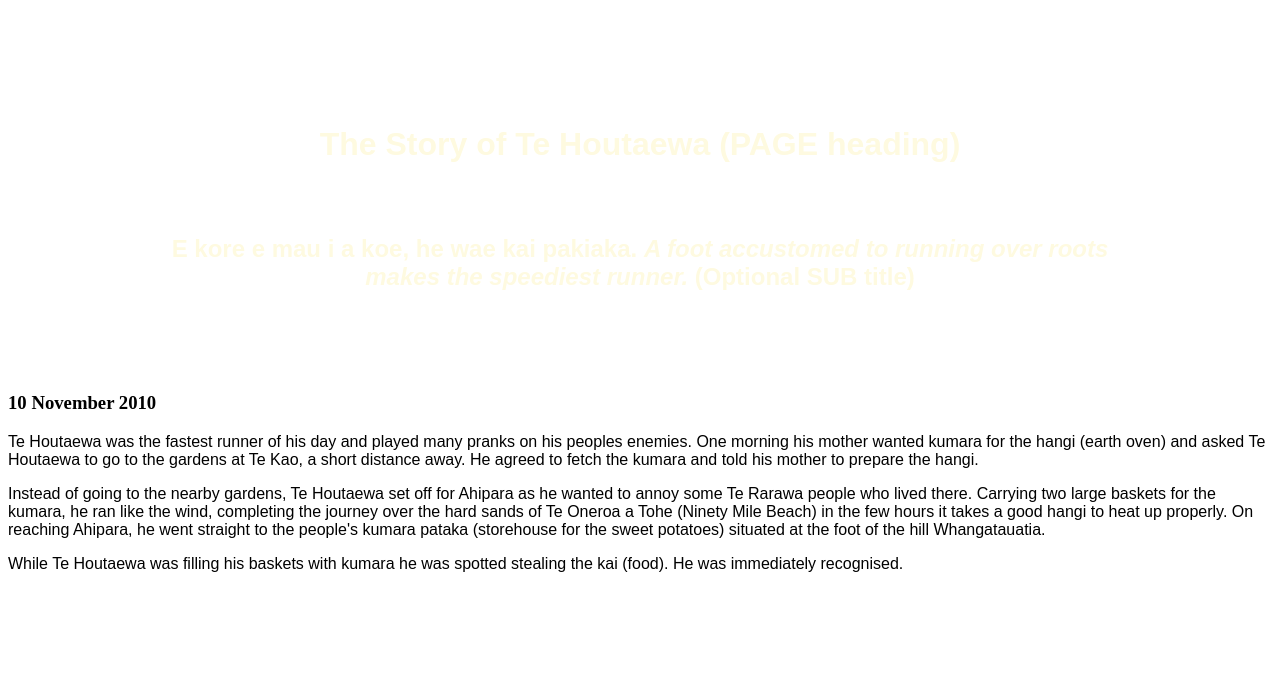
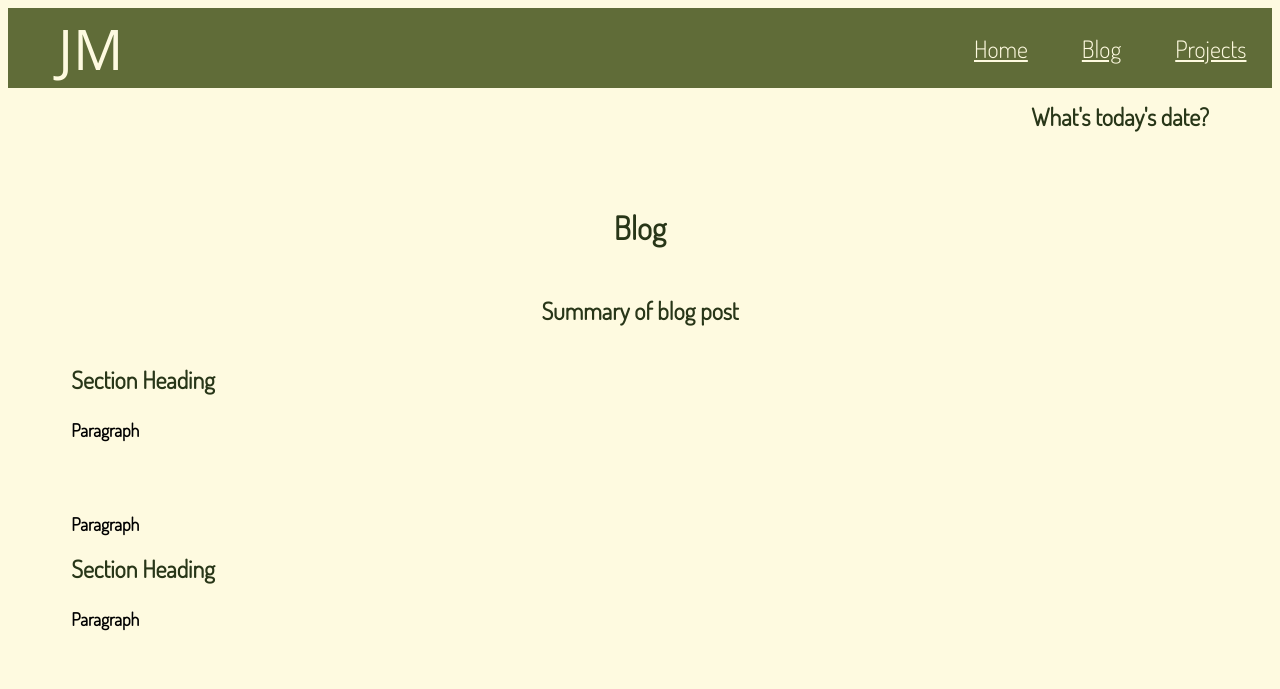
Before and after one commit to julianne-mccoun/julianne-mccoun.github.io, a plain HTML site: page blog/template.html in a window 1280 px wide. Drawn offline with nearby package versions, Linux system fonts and the light colour scheme.

Commit message:
This commit will update my blog template

```diff
--- a/blog/template.html
+++ b/blog/template.html
@@ -1,28 +1,52 @@
-
 <!DOCTYPE html>
 <html>
   <head>
-      <title>Stories and Legends (PAGE title) </title>
+    <title>Blog Title</title>
     <meta charset="UTF-8">
-      <link href="/styles/main.css" rel="stylesheet" type="text/css">
+    <!-- Link to main.css page -->
+    <link href="../styles/tech_blogs.css" rel="stylesheet" type="text/css">
+
+    <!-- Google fonts setup -->
+    <link rel="preconnect" href="https://fonts.googleapis.com">
+    <link rel="preconnect" href="https://fonts.gstatic.com" crossorigin>
+    <link href="https://fonts.googleapis.com/css2?family=Dosis:wght@300&family=Open+Sans&family=Source+Code+Pro:wght@200&display=swap" rel="stylesheet">
+
+    <!-- Favicon -->
+    <link rel="shortcut icon" href="../styles/Images/favicon-32x32.ico" type="image/x-icon">
+
    </head>
 
-    <body>
-      <h1>The Story of Te Houtaewa (PAGE heading)</h1>
-      <h2>E kore e mau i a koe, he wae kai pakiaka. <em>A foot accustomed to running over roots makes the speediest runner.</em> (Optional SUB title) </h2>
-      <h3>10 November 2010</h3>
+<header>
+    <!-- Navigation Bar and Initials Logo -->
+    <nav class="nav-bar">
+        <span class="nav-bar large-logo">JM</span>
+        <a class="hovering" href="https://julianne-mccoun.github.io">Home</a>
+        <a class="hovering" href="https://julianne-mccoun.github.io/blog/blog-index.html">Blog</a>
+        <a class="hovering" href="">Projects</a>
+        <a class="hovering" href="">About Me</a>
+     </nav>
 
+     <h3 class="date">What's today's date?</h3>
+ </header>
+
+<body class="bottom-padding light-tan">
+    <h1>Blog <title></title></h1>
+    <h2>Summary of blog post</h2>
+ <div>
+     <h3>Section Heading</h3>
         <p>
-        Te Houtaewa was the fastest runner of his day and played many pranks on his peoples enemies. One morning his mother wanted kumara for the hangi (earth oven) and asked Te Houtaewa to go to the gardens at Te Kao, a short distance away. He agreed to fetch the kumara and told his mother to prepare the hangi.
+      Paragraph
          </p>
+         <br> <br>
         <p>
-        Instead of going to the nearby gardens, Te Houtaewa set off for Ahipara as he wanted to annoy some Te Rarawa people who lived there. Carrying two large baskets for the kumara, he ran like the wind, completing the journey over the hard sands of Te Oneroa a Tohe (Ninety Mile Beach) in the few hours it takes a good hangi to heat up properly. On reaching Ahipara, he went straight to the people's kumara pataka (storehouse for the sweet potatoes) situated at the foot of the hill Whangatauatia.
+          Paragraph
          </p>
+     </div>
+ <div>
+    <h3>Section Heading</h3>
     <p>
-        While Te Houtaewa was filling his baskets with kumara he was spotted stealing the kai (food). He was immediately recognised.
+       Paragraph
     </p>
-
-      <!-- this is a comment. -->
 
   </body>
 </html>
```
Lines whose indentation alone changed are shown as unchanged.
